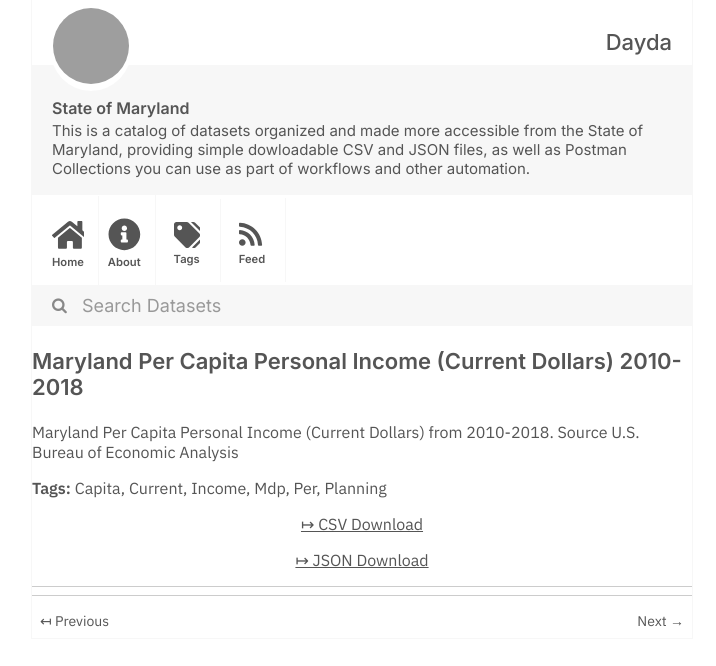
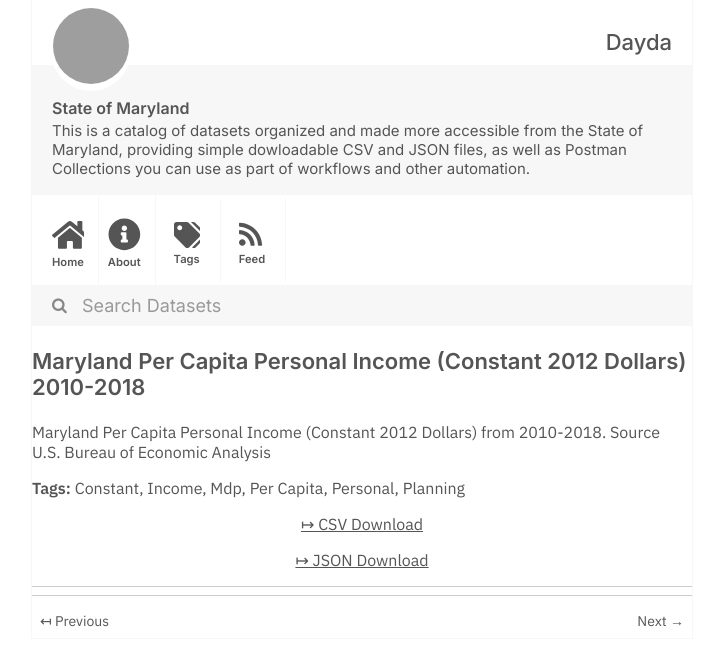
Before and after one commit to dayda-entities/state-of-maryland, a Jekyll site: the page built from _posts/2020-11-10-maryland-per-capita-personal-i.md, in a window 1280 px wide, cut to the strip 0-666 px from the top of the page. Shown: the whole strip, without its empty margins (278-994 px from the left). Built offline with Jekyll 4.4.1, drawn with Linux system fonts in a browser that asks for light colours; grey boxes are pictures that could not be loaded.

Commit message:
Publish Data

```diff
--- a/_posts/2020-11-10-maryland-per-capita-personal-i.md
+++ b/_posts/2020-11-10-maryland-per-capita-personal-i.md
@@ -1,22 +1,22 @@
 ---
-title: Maryland Per Capita Personal Income (Current Dollars) 2010-2018
-created: '2020-11-10T17:25:15.450949'
-modified: '2020-11-10T17:25:15.450960'
+title: Maryland Per Capita Personal Income (Constant 2012 Dollars) 2010-2018
+created: '2020-11-10T17:25:20.332651'
+modified: '2020-11-10T17:25:20.332661'
 state: active
 type: dataset
 tags:
-  - Capita
-  - Current
+  - Constant
   - Income
   - Mdp
-  - Per
+  - Per Capita
+  - Personal
   - Planning
 groups:
   - Local Government
-csv_url: 'https://opendata.maryland.gov/api/views/nv7y-8663/rows.csv?accessType=DOWNLOAD'
+csv_url: 'https://opendata.maryland.gov/api/views/q4mi-9fr9/rows.csv?accessType=DOWNLOAD'
 json_url: >-
-  https://opendata.maryland.gov/api/views/nv7y-8663/rows.json?accessType=DOWNLOAD
+  https://opendata.maryland.gov/api/views/q4mi-9fr9/rows.json?accessType=DOWNLOAD
 layout: post
 
 ---
-Maryland Per Capita Personal Income (Current Dollars) from 2010-2018. Source U.S. Bureau of Economic Analysis
+Maryland Per Capita Personal Income (Constant 2012 Dollars) from 2010-2018. Source U.S. Bureau of Economic Analysis
```
